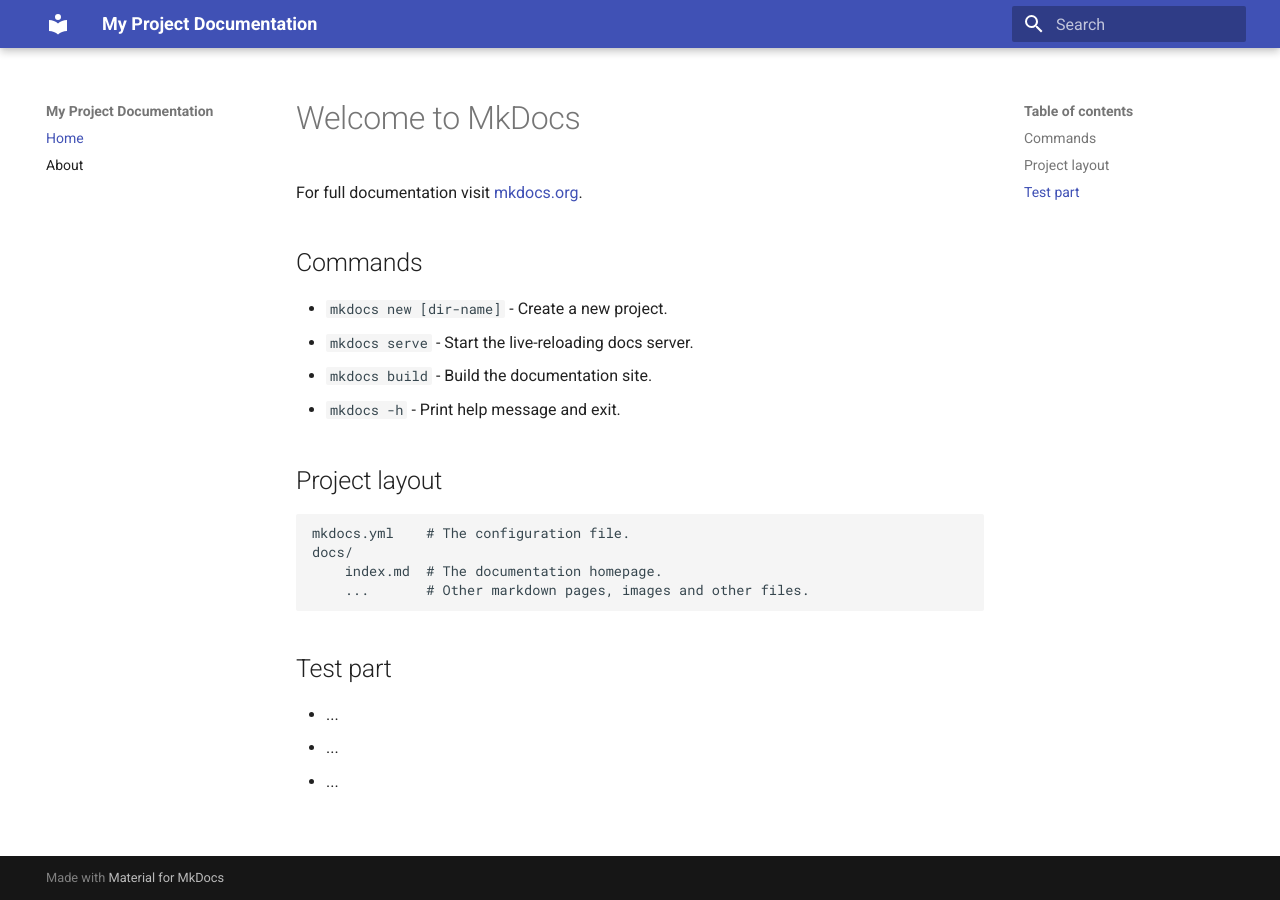
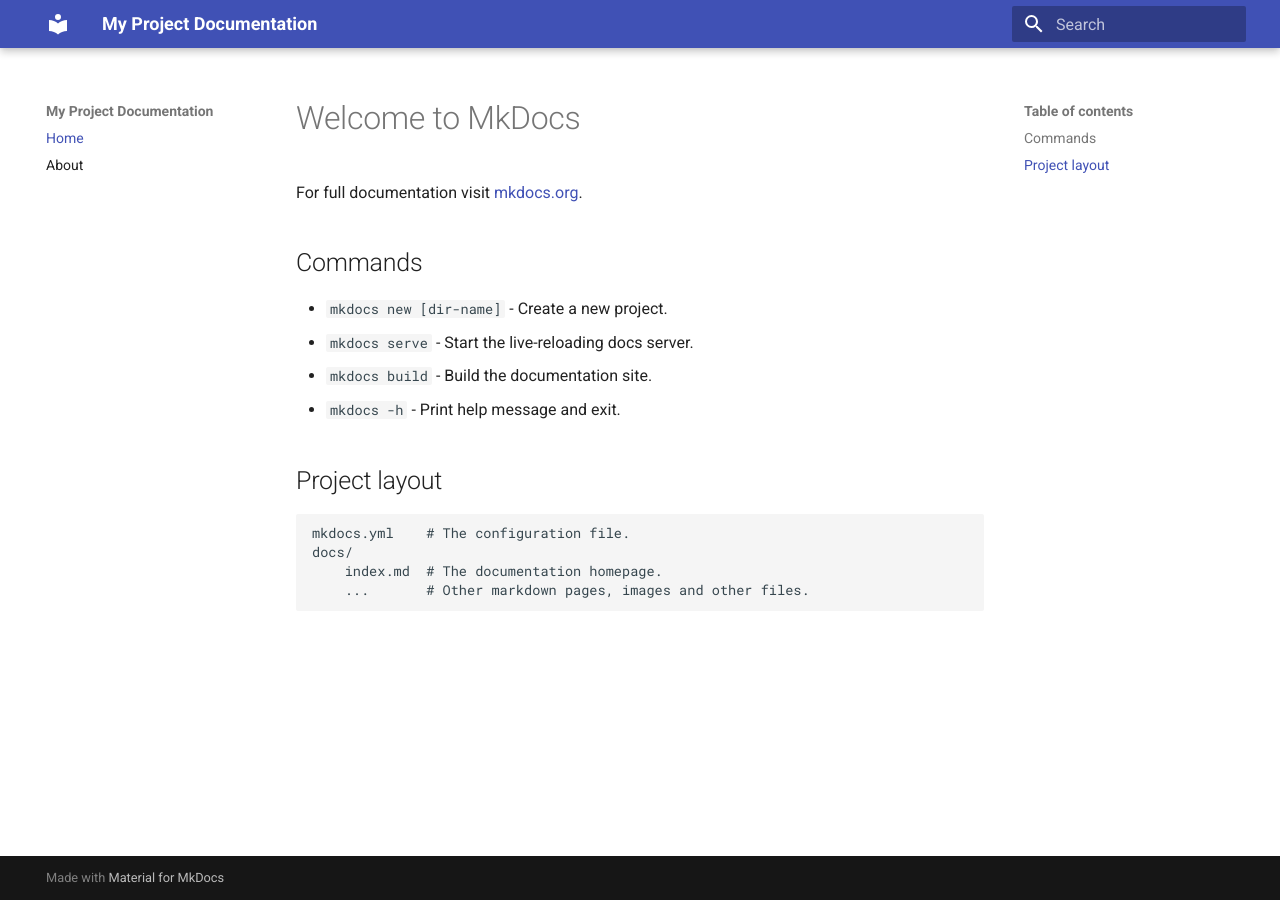
Before and after one commit to mazinden/test-api-docs-mkdocs, an MkDocs documentation site: the page built from docs/index.md, in a window 1280 px wide. Built offline with MkDocs 1.6.1 and Material for MkDocs 9.7.7, drawn with Linux system fonts in a browser that asks for light colours.

Commit message:
Minor fixes

```diff
--- a/docs/index.md
+++ b/docs/index.md
@@ -15,9 +15,3 @@ For full documentation visit [mkdocs.org](https://www.mkdocs.org).
     docs/
         index.md  # The documentation homepage.
         ...       # Other markdown pages, images and other files.
-
-## Test part
-
-* ...
-* ...
-* ...
```
Also changed, not shown: site/index.html, site/search/search_index.json, 1 other file.
